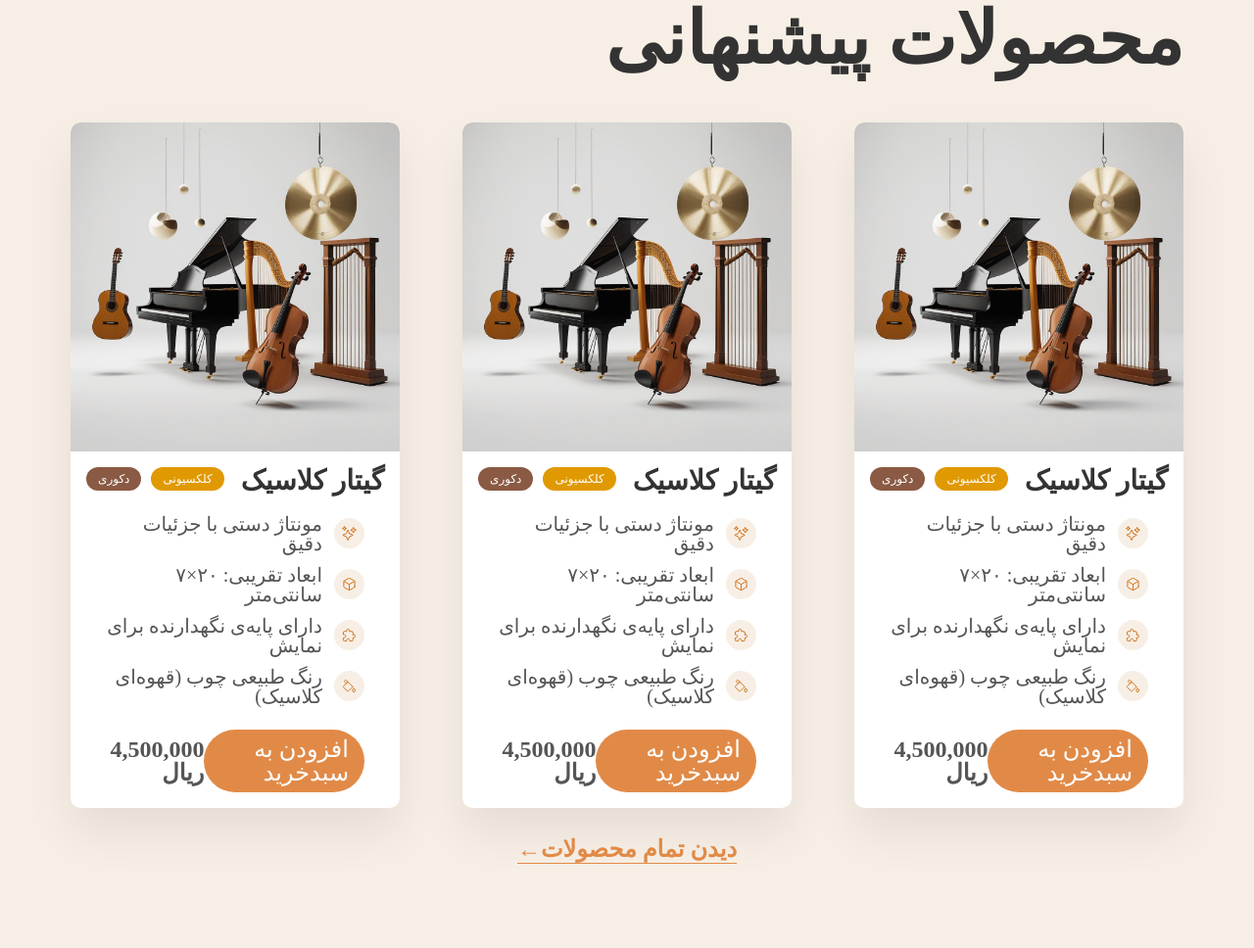
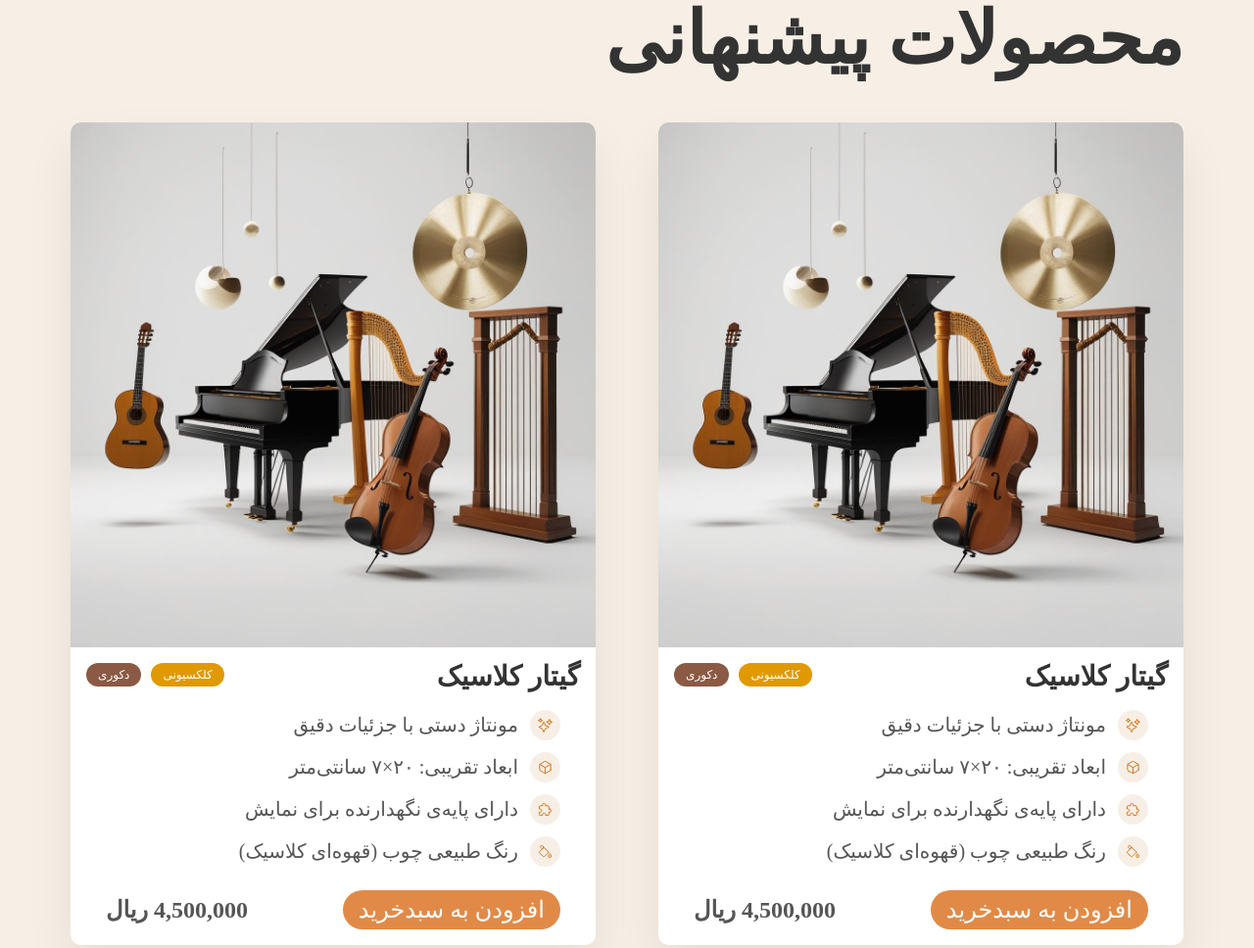
Before and after one commit to amirhoseiiin7/sazak, a plain HTML site: page index.html in a window 1280 px wide. Shown: the part 1696-2664 px from the top of the page at 98% size. Drawn offline with nearby package versions, Linux system fonts and the light colour scheme; a web font is replaced by a local one.

Commit message:
Update index.html

```diff
--- a/index.html
+++ b/index.html
@@ -94,10 +94,12 @@
               زندگی.
             </p>
           </div>
+          <div class="hero-btns">
           <a class="btn btn--full" href="#">دیدن محصولات</a>
           <a class="btn btn--out-line" href="#learn-more"
             >آشنایی بیشتر &darr;</a
           >
+        </div>
           <div class="example-instruments">
             <p class="instrument-text">
               <span> بیش از 50 نوع</span> ساز در مجموعه ما موجود است!
@@ -185,8 +187,8 @@
     <section class="offer-section">
       <div class="container">
         <h2 class="secondary-heading">محصولات پیشنهانی</h2>
-        <div class="grid--3-cols margin--b-m">
-          <figure class="product-card">
+        <div class="grid--2-cols margin--b-m">
+          <!-- <figure class="product-card">
             <img class="product-img" src="img/hero.jpg" alt="گیتار" />
             <div class="product-text-box">
               <div class="product-heading">
@@ -225,7 +227,7 @@
                 <strong class="price">4,500,000 ریال</strong>
               </div>
             </div>
-          </figure>
+          </figure> -->
           <figure class="product-card">
             <img class="product-img" src="img/hero.jpg" alt="گیتار" />
             <div class="product-text-box">
```
